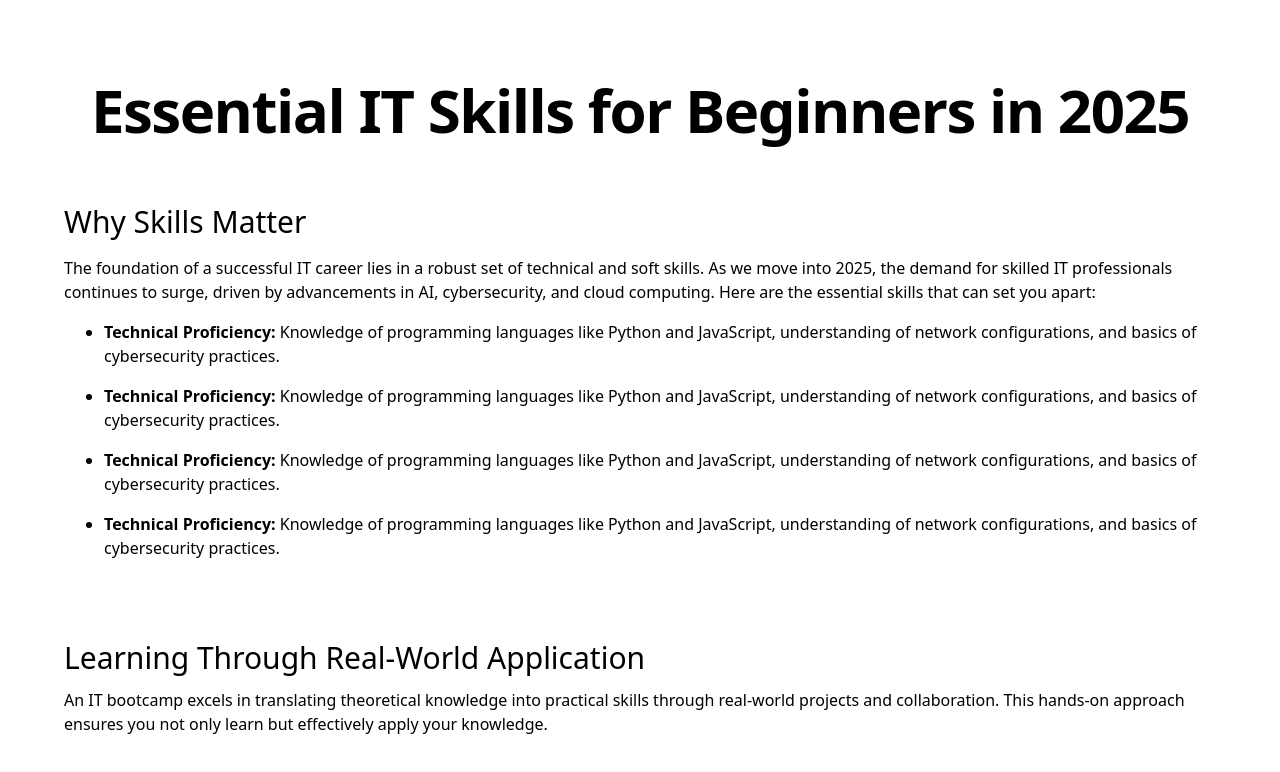
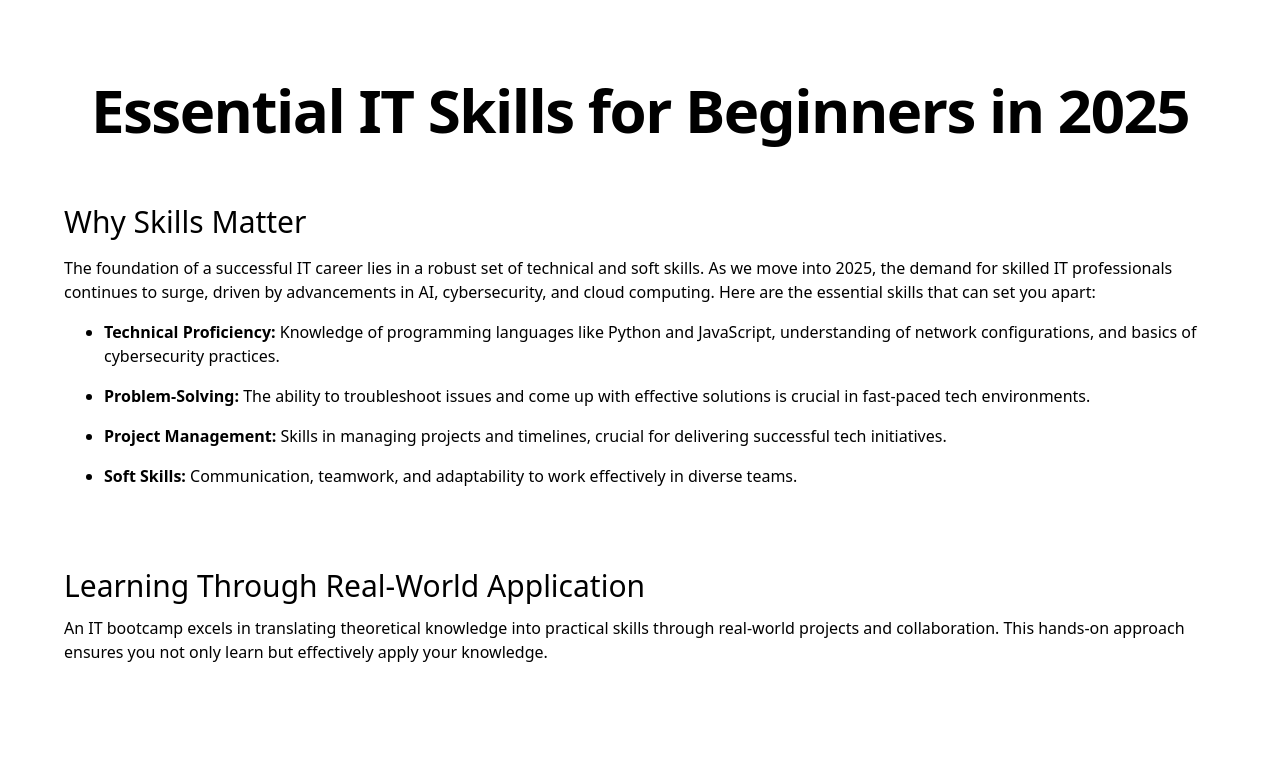
Before and after one commit to AbdullahIsmail2/AfTechAcademy, a Next.js app: page /Blogs/Blog-1 in a window 1280 px wide. Shown: the top 772 px of the page. Built offline with nearby package versions, Linux system fonts and the light colour scheme.

Commit message:
changes to blog 1

```diff
--- a/app/Blogs/Blog-1/page.tsx
+++ b/app/Blogs/Blog-1/page.tsx
@@ -28,31 +28,28 @@ export default function BlogOne() {
           </li>
           <li>
             <p className="font-bold">
-              Technical Proficiency:{" "}
+              Problem-Solving:{" "}
               <span className="font-normal">
-                Knowledge of programming languages like Python and JavaScript,
-                understanding of network configurations, and basics of
-                cybersecurity practices.
+                The ability to troubleshoot issues and come up with effective
+                solutions is crucial in fast-paced tech environments.
               </span>
             </p>
           </li>
           <li>
             <p className="font-bold">
-              Technical Proficiency:{" "}
+              Project Management:{" "}
               <span className="font-normal">
-                Knowledge of programming languages like Python and JavaScript,
-                understanding of network configurations, and basics of
-                cybersecurity practices.
+                Skills in managing projects and timelines, crucial for
+                delivering successful tech initiatives.
               </span>
             </p>
           </li>
           <li>
             <p className="font-bold">
-              Technical Proficiency:{" "}
+              Soft Skills:{" "}
               <span className="font-normal">
-                Knowledge of programming languages like Python and JavaScript,
-                understanding of network configurations, and basics of
-                cybersecurity practices.
+                Communication, teamwork, and adaptability to work effectively in
+                diverse teams.
               </span>
             </p>
           </li>
```
